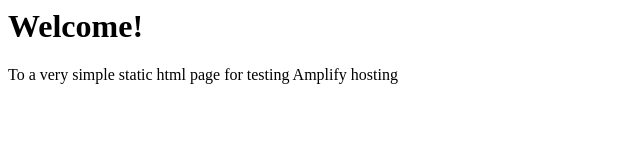
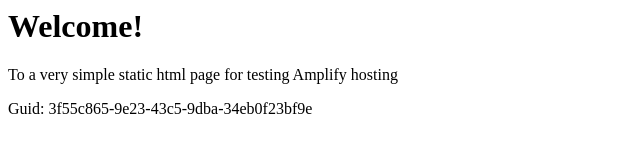
Before and after one commit to aws-aemilia-lhr/Github-PR-Commit-Integration-Test-DoNotTouch-GithubWebhookPreviewCanaryTest-v1-prod-eu-west-2, a website: page src/index.html in a window 1280 px wide. Shown: the whole page, without its empty margins (0-640 px from the left). Drawn offline with Linux system fonts and the light colour scheme.

Commit message:
commit from integ tests

```diff
--- a/src/index.html
+++ b/src/index.html
@@ -1,3 +1,5 @@
+
+
 <html lang="en">
 
 <head>
@@ -10,6 +12,6 @@
 <body>
     <h1>Welcome!</h1>
     <p>To a very simple static html page for testing Amplify hosting</p>
-</body>
+    <p>Guid: 3f55c865-9e23-43c5-9dba-34eb0f23bf9e</p></body>
 
 </html>
```
